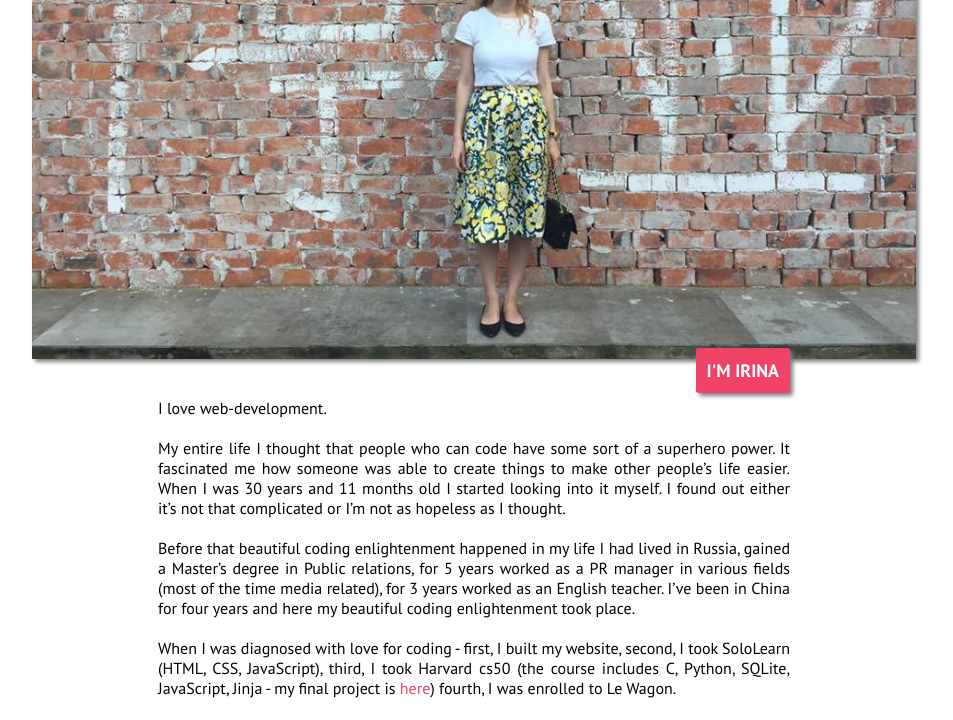
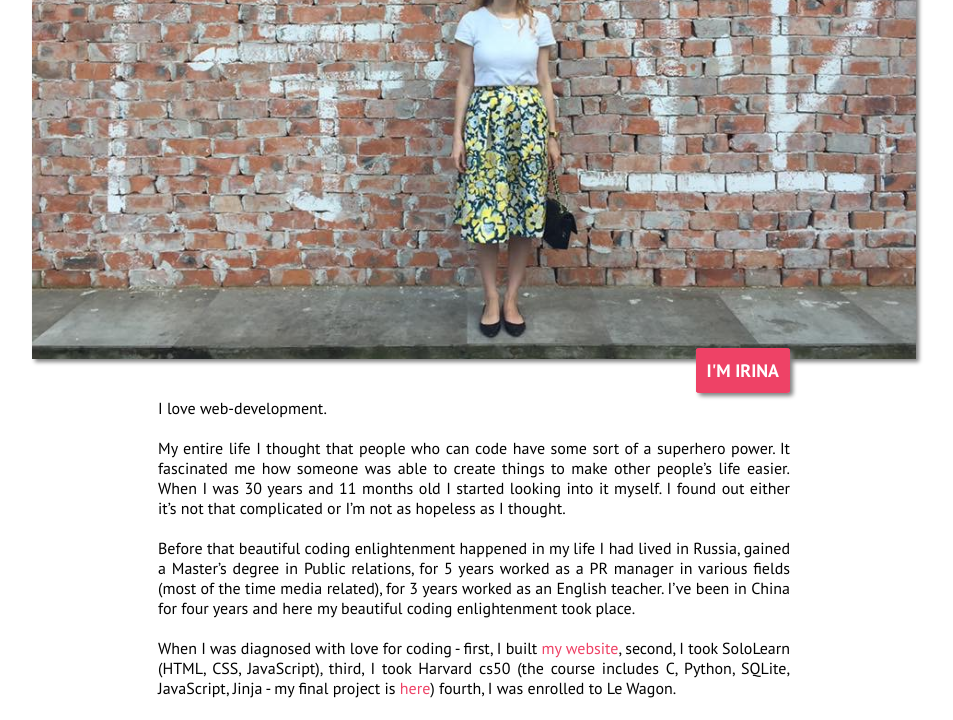
Before and after one commit to IrinaPenzina/profile, a plain HTML site: page index.html in a window 1280 px wide. Shown: the part 313-1033 px from the top of the page, without its empty margins (166-1119 px from the left). Drawn offline with Linux system fonts and the light colour scheme.

Commit message:
make my profile prettier

```diff
--- a/index.html
+++ b/index.html
@@ -40,7 +40,7 @@
         <br>
         Before that beautiful coding enlightenment happened in my life I had lived in Russia, gained a Master’s degree in Public relations, for 5 years worked as a PR manager in various fields (most of the time media related), for 3 years worked as an English teacher. I’ve been in China for four years and here my beautiful coding enlightenment took place.<br>
         <br>
-        When I was diagnosed with love for coding - first, I built my website, second, I took SoloLearn (HTML, CSS, JavaScript), third, I took Harvard cs50 (the course includes C, Python, SQLite, JavaScript, Jinja - my final project is <a href="https://www.youtube.com/watch?v=DRhBRQdQa14&lc=z22udpxyuqzbgxzoo04t1aokgel04z44t1eocvkrbhbybk0h00410" target="_blank">here</a>) fourth, I was enrolled to Le Wagon. <br>
+        When I was diagnosed with love for coding - first, I built <a href="https://imirina.com/" target="_blank">my website</a>, second, I took SoloLearn (HTML, CSS, JavaScript), third, I took Harvard cs50 (the course includes C, Python, SQLite, JavaScript, Jinja - my final project is <a href="https://www.youtube.com/watch?v=DRhBRQdQa14&lc=z22udpxyuqzbgxzoo04t1aokgel04z44t1eocvkrbhbybk0h00410" target="_blank">here</a>) fourth, I was enrolled to Le Wagon. <br>
         <br>
         Now I just can't wait to become a full time web developer. <br>
       </p>
```
